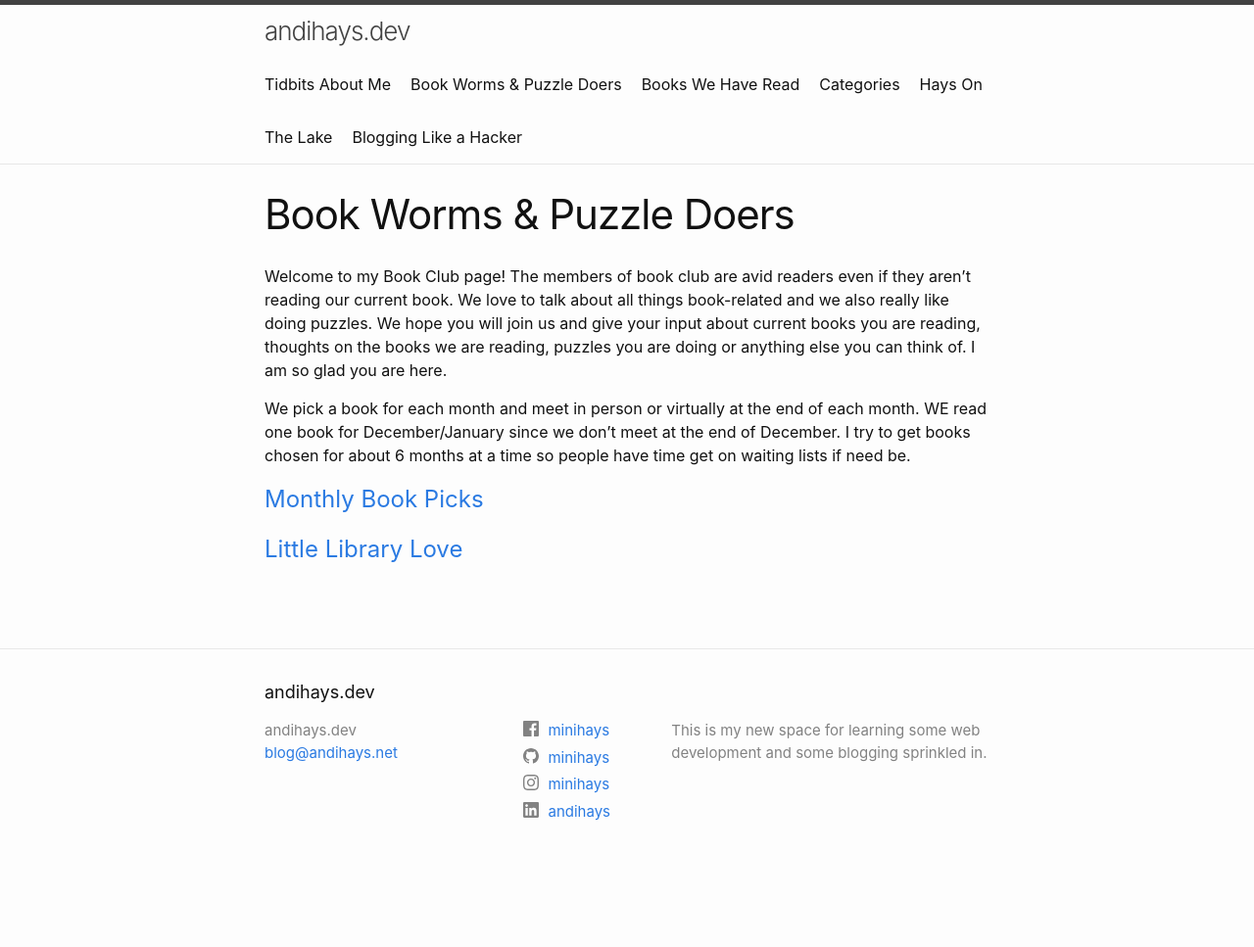
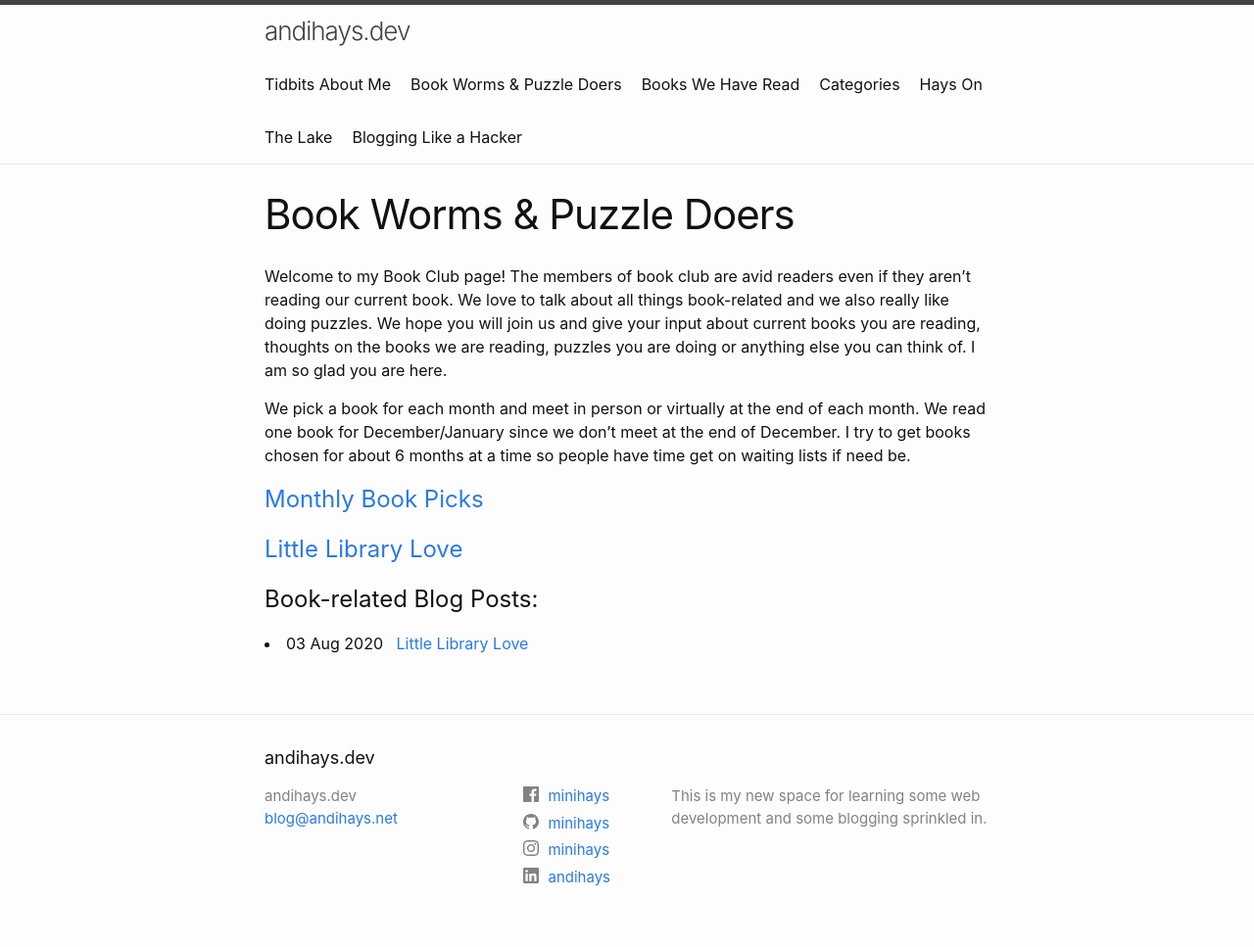
Before and after one commit to minihays/minihays.github.io, a Jekyll site: the page built from bookclub/bookclub.markdown, in a window 1280 px wide. Shown: the whole page at 98% size. Built offline with Jekyll 4.4.1, drawn with Linux system fonts in a browser that asks for light colours; before the commit the page ends 900 px from its top, so only the background shows below that.

Commit message:
added blog post list to pages and fixed typo

```diff
--- a/bookclub/bookclub.markdown
+++ b/bookclub/bookclub.markdown
@@ -5,6 +5,11 @@ permalink: /bookclub/
 ---
 Welcome to my Book Club page! The members of book club are avid readers even if they aren't reading our current book. We love to talk about all things book-related and we also really like doing puzzles. We hope you will join us and give your input about current books you are reading, thoughts on the books we are reading, puzzles you are doing or anything else you can think of. I am so glad you are here.
 
-We pick a book for each month and meet in person or virtually at the end of each month. WE read one book for December/January since we don't meet at the end of December. I try to get books chosen for about 6 months at a time so people have time get on waiting lists if need be.
+We pick a book for each month and meet in person or virtually at the end of each month. We read one book for December/January since we don't meet at the end of December. I try to get books chosen for about 6 months at a time so people have time get on waiting lists if need be.
 # [Monthly Book Picks](/bookclub/booksread/)
 # [Little Library Love](http://127.0.0.1:4000/books/lfl/2020/08/03/little-library-love.html)
+
+# Book-related Blog Posts:
+{% for post in site.categories.Books %}
+ <li><span>{{ post.date | date_to_string }}</span> &nbsp; <a href="{{ post.url }}">{{ post.title }}</a></li>
+{% endfor %}
--- a/haysonthelake.markdown
+++ b/haysonthelake.markdown
@@ -8,3 +8,8 @@ In the Spring of 2019, we bought a boat again. We had one years ago and sold it.
 So during the summer of 2019, we started searching for houses and properties for sale on Lake Minnetonka. We had lived on an island on the lake years ago in our pre-kid years and loved living out there. But we decided to move to another city instead of staying by the lake. We knew we loved the area we used to live and started doing a lot of looking at homes for sale. We ended up finding a lot we liked during the summer and eventually bought it during the winter. Then started the process of tearing down a house and building a house for us. A bit of this adventure has been documented on an Instragram page I made: [@haysonthelake](http://instagram.com/haysonthelake).
 
 Here are our adventures!
+
+# Lake-related Blog Posts:
+{% for post in site.categories.Lake %}
+ <li><span>{{ post.date | date_to_string }}</span> &nbsp; <a href="{{ post.url }}">{{ post.title }}</a></li>
+{% endfor %}
```
Also changed, not shown: categories.markdown (+16 -0 lines).
